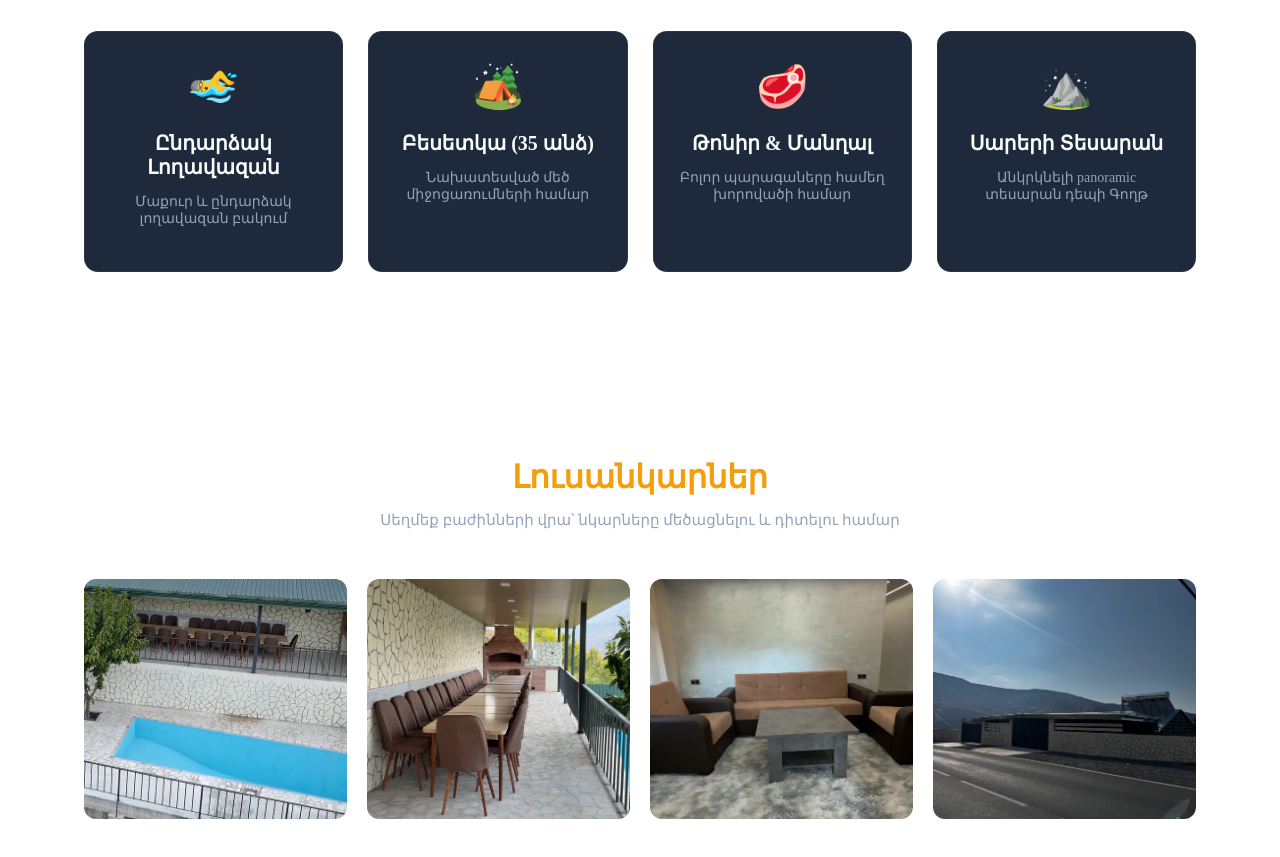
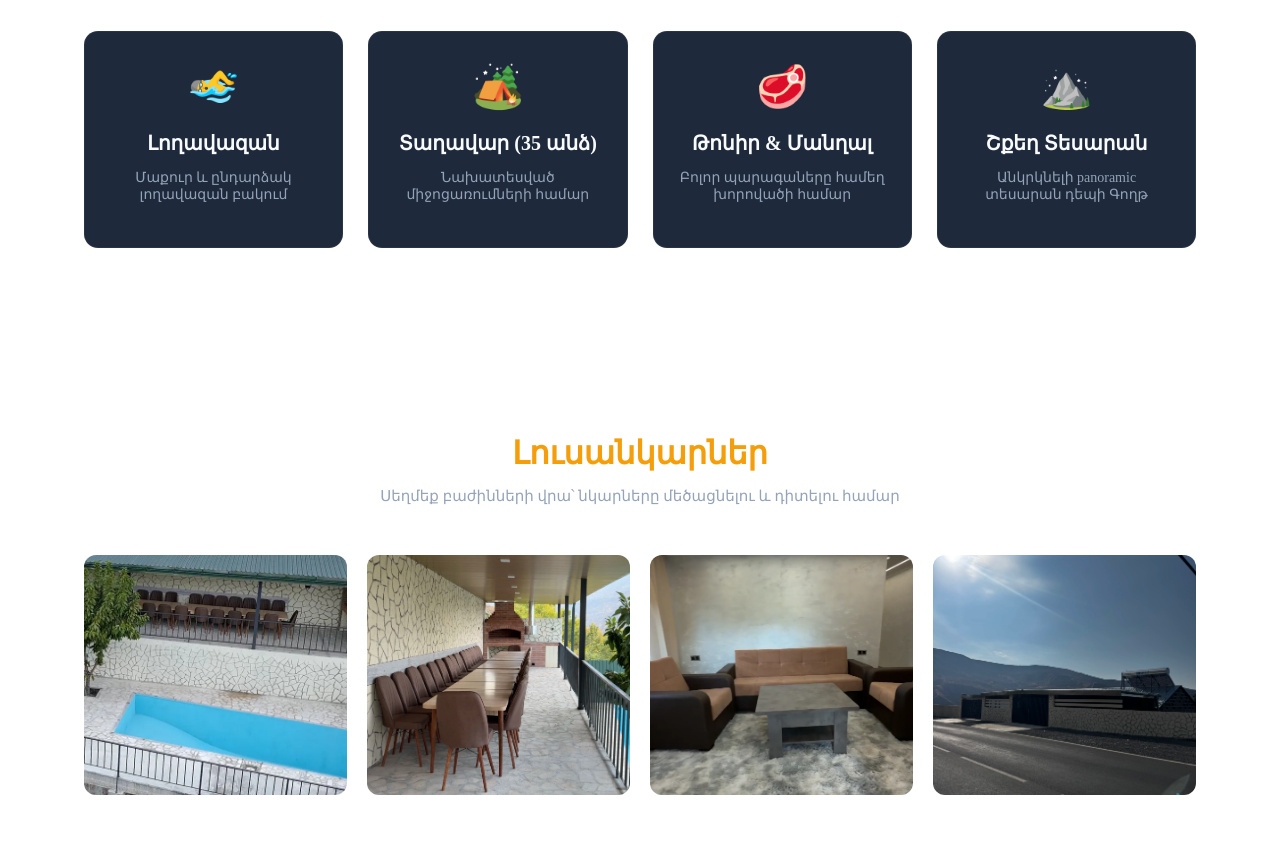
Before and after one commit to hayk07777/royal-goght, a React (Create React App) app: page / in a window 1280 px wide. Shown: the part 1200-2057 px from the top of the page. Built offline with nearby package versions, Linux system fonts and the light colour scheme.

Commit message:
anunneri dzum

```diff
--- a/src/components/MainPart/MainPart.jsx
+++ b/src/components/MainPart/MainPart.jsx
@@ -10,11 +10,11 @@ import zugImg from '../../assets/images/zug.webp'; // Խոհանոց/Սանհա
 import asvaltImg from '../../assets/images/asvaltic.webp'; // Տեսքը ճանապարհից
 
 const poolGallery = [
-    { id: 1, src: poolImg, title: 'Ընդարձակ Լողավազան' },
+    { id: 1, src: poolImg, title: ' Լողավազան' },
 ];
 
 const gazeboGallery = [
-    { id: 1, src: bisoImg, title: 'Բեսետկա (35 անձ)' },
+    { id: 1, src: bisoImg, title: 'Տաղավար (35 անձ)' },
 ];
 
 const interiorGallery = [
@@ -69,13 +69,13 @@ const MainPart = () => {
                 <div className={styles.grid4}>
                     <div className={styles.card}>
                         <div className={styles.icon}>🏊‍♂️</div>
-                        <h3>Ընդարձակ Լողավազան</h3>
+                        <h3> Լողավազան</h3>
                         <p>Մաքուր և ընդարձակ լողավազան բակում</p>
                     </div>
                     <div className={styles.card}>
                         <div className={styles.icon}>🏕️</div>
-                        <h3>Բեսետկա (35 անձ)</h3>
-                        <p>Նախատեսված մեծ միջոցառումների համար</p>
+                        <h3>Տաղավար (35 անձ)</h3>
+                        <p>Նախատեսված միջոցառումների համար</p>
                     </div>
                     <div className={styles.card}>
                         <div className={styles.icon}>🥩</div>
@@ -84,7 +84,7 @@ const MainPart = () => {
                     </div>
                     <div className={styles.card}>
                         <div className={styles.icon}>⛰️</div>
-                        <h3>Սարերի Տեսարան</h3>
+                        <h3>Շքեղ Տեսարան</h3>
                         <p>Անկրկնելի panoramic տեսարան դեպի Գողթ</p>
                     </div>
                 </div>
```
